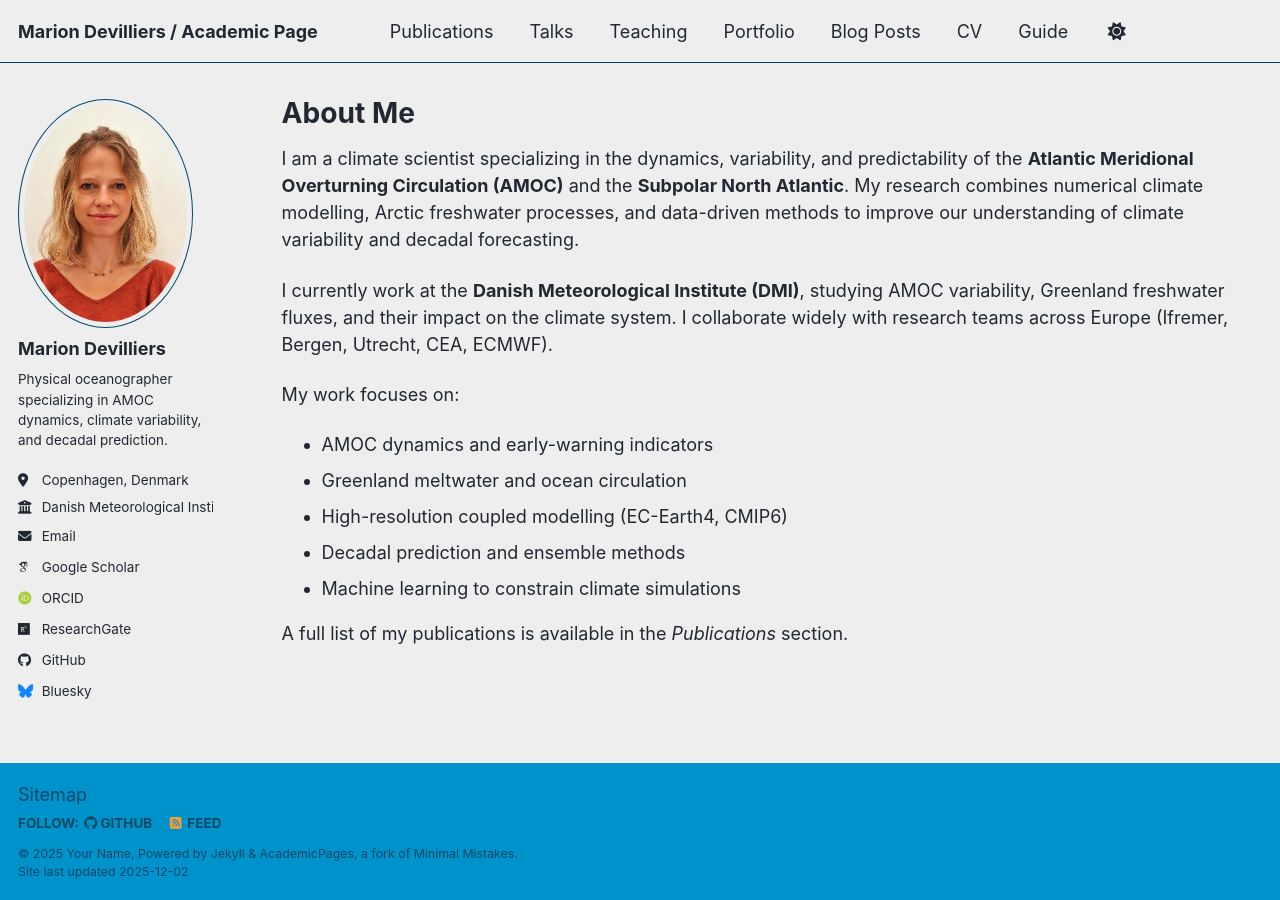
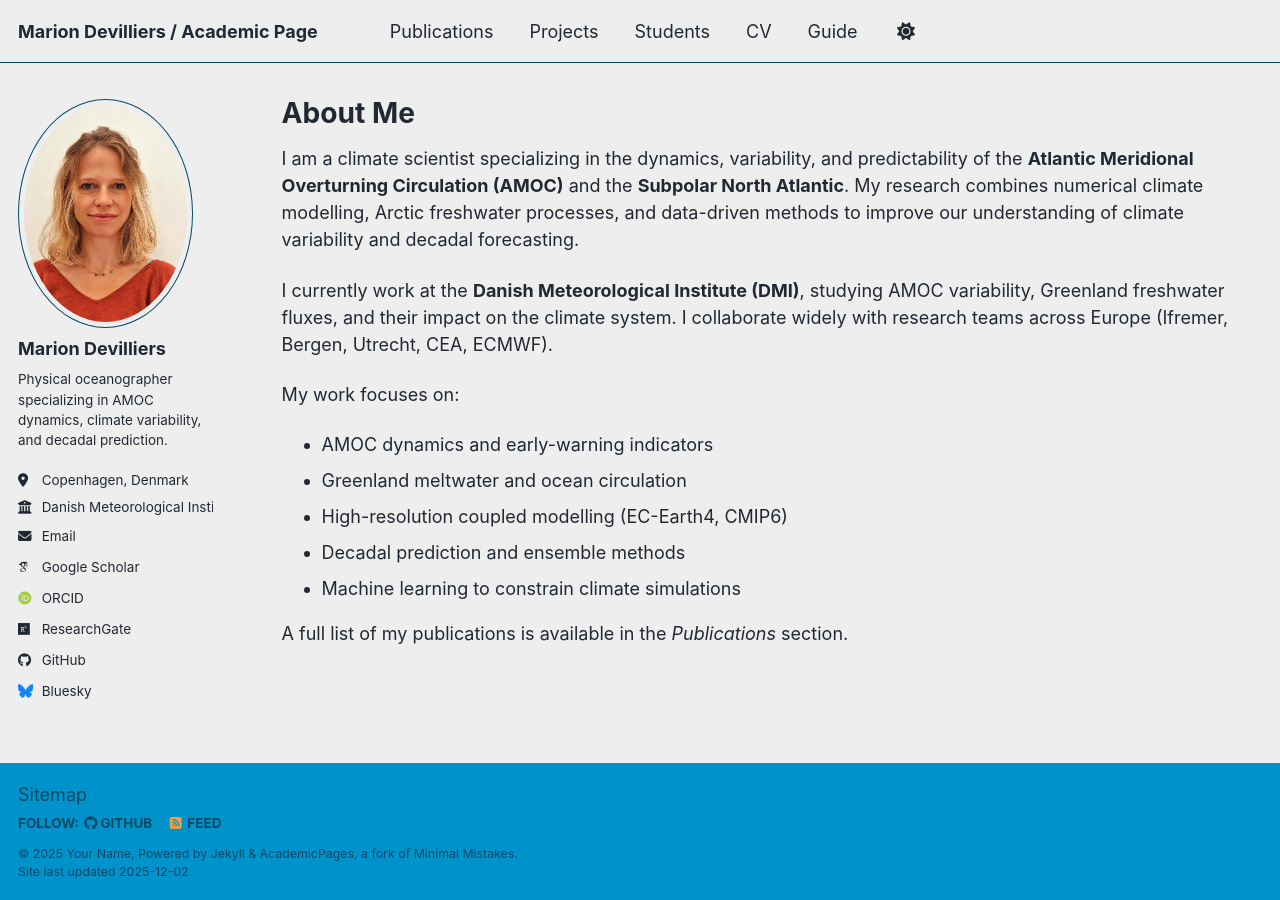
Before and after one commit to mariondevilliers/mariondevilliers.github.io, a Jekyll site: the page built from _pages/about.md, in a window 1280 px wide. Built offline with Jekyll 4.4.1, drawn with Linux system fonts in a browser that asks for light colours; some web fonts are replaced; a script bundle is joined from its source files by our own code; library files that are not in the unit come from our copies.

Commit message:
Update navigation.yml

```diff
--- a/_data/navigation.yml
+++ b/_data/navigation.yml
@@ -11,17 +11,11 @@
   - title: "Publications"
     url: /publications/
 
-  - title: "Talks"
-    url: /talks/
+  - title: "Projects"
+    url: /projects/
 
-  - title: "Teaching"
-    url: /teaching/
-
-  - title: "Portfolio"
-    url: /portfolio/
-
-  - title: "Blog Posts"
-    url: /year-archive/
+  - title: "Students"
+    url: /students/
 
   - title: "CV"
     url: /cv/
```
